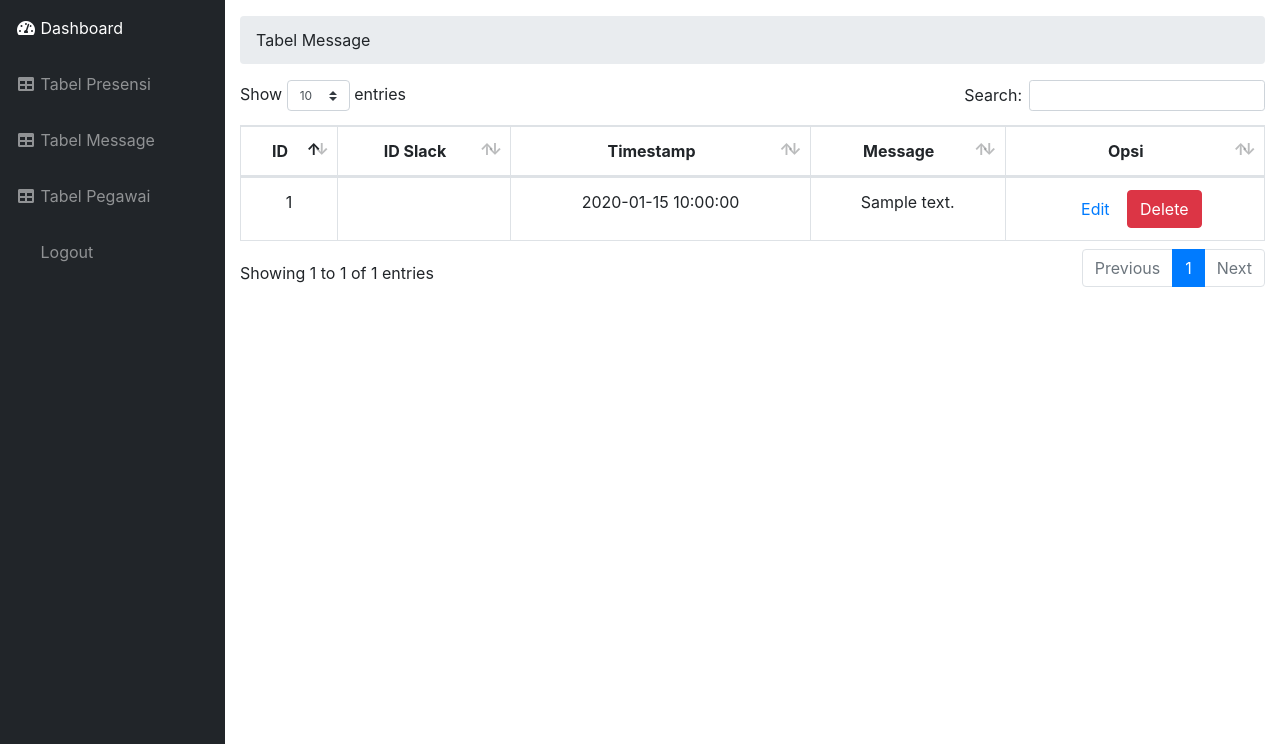
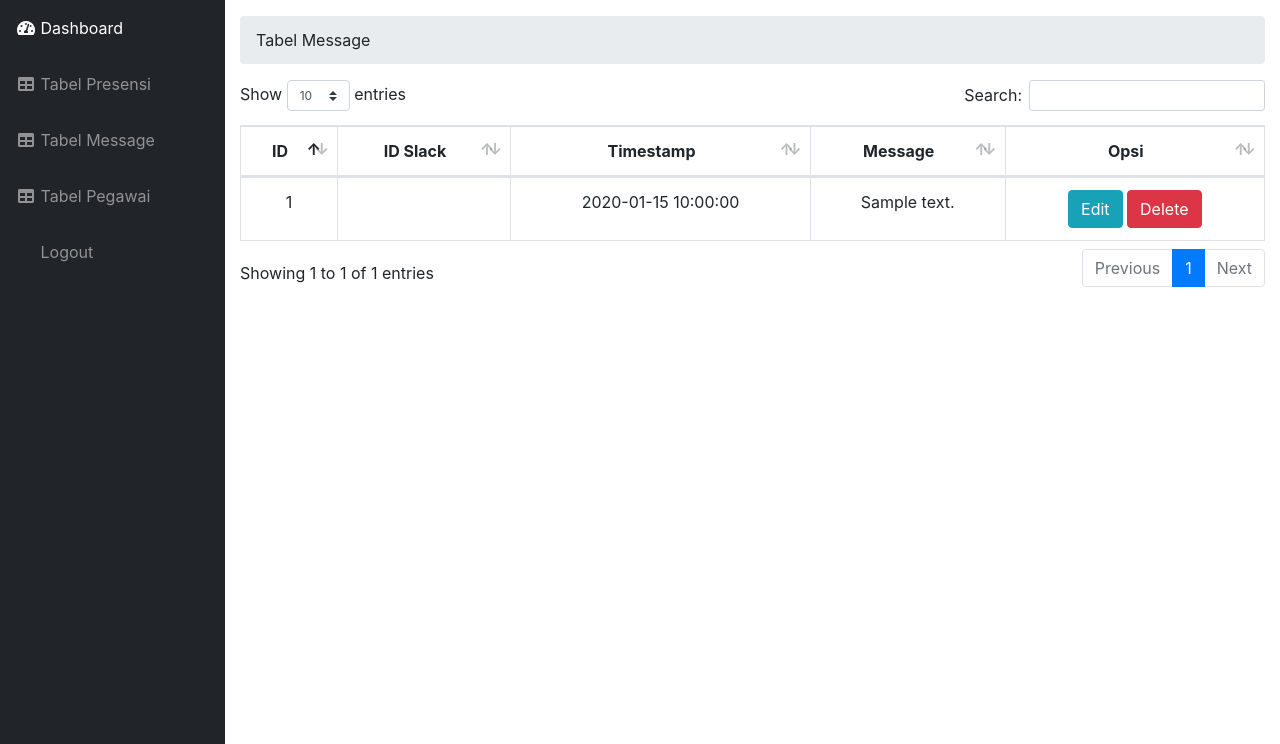
Before and after one commit to duwiharyanto/sistemayoabsen, a PHP site: page /includes/tabel_message.php in a window 1280 px wide. Shown: the part 56-800 px from the top of the page. Run offline with PHP 8.4, Linux system fonts and the light colour scheme; tables that the repository leaves empty or names only in its code hold one stand-in row (values such as "Sample post"); data that the repository does not hold is empty.

Commit message:
fixing tabel pegawai

```diff
--- a/includes/delete_pegawai.php
+++ b/includes/delete_pegawai.php
@@ -6,6 +6,8 @@ $idSlack = $_GET['idSlack'];
 
 $sql = mysqli_query($connection, "DELETE FROM tb_pegawai WHERE idSlack = '$idSlack'");
 
-
+if ($sql) {
+	echo "<script>window.location='tabel_pegawai.php'</script>";
+}
 
  ?>
--- a/includes/tabel_message.php
+++ b/includes/tabel_message.php
@@ -59,7 +59,7 @@ require "../config/config.php";
                 				<td><?php echo $data['timestamp']; ?></td>
                 				<td><?php echo $data['message']; ?></td>
                 				<td>
-                                    <a class="btn" href="#">Edit</a>
+                                    <a class="btn btn-info" href="#">Edit</a>
                                     <a class="btn btn-danger" href="#" data-href="delete_message.php?id=<?php echo $data['id']; ?>" data-toggle="modal" data-target="#confirm-delete">Delete</a>
                                 </td>
                 			</tr>
--- a/includes/tabel_pegawai.php
+++ b/includes/tabel_pegawai.php
@@ -77,7 +77,6 @@ require "../config/config.php";
                                 </td>
                             </tr>
                             <?php
-                            include 'edit_delete_pegawai_modal.php';
                             }
                              ?>
                         </tbody>
```
